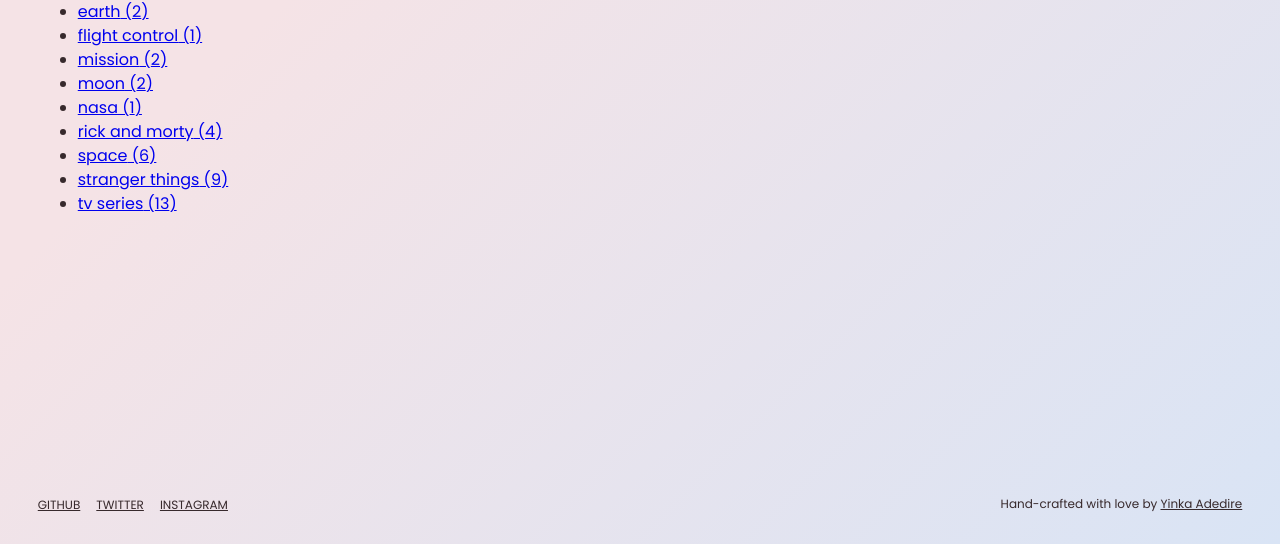
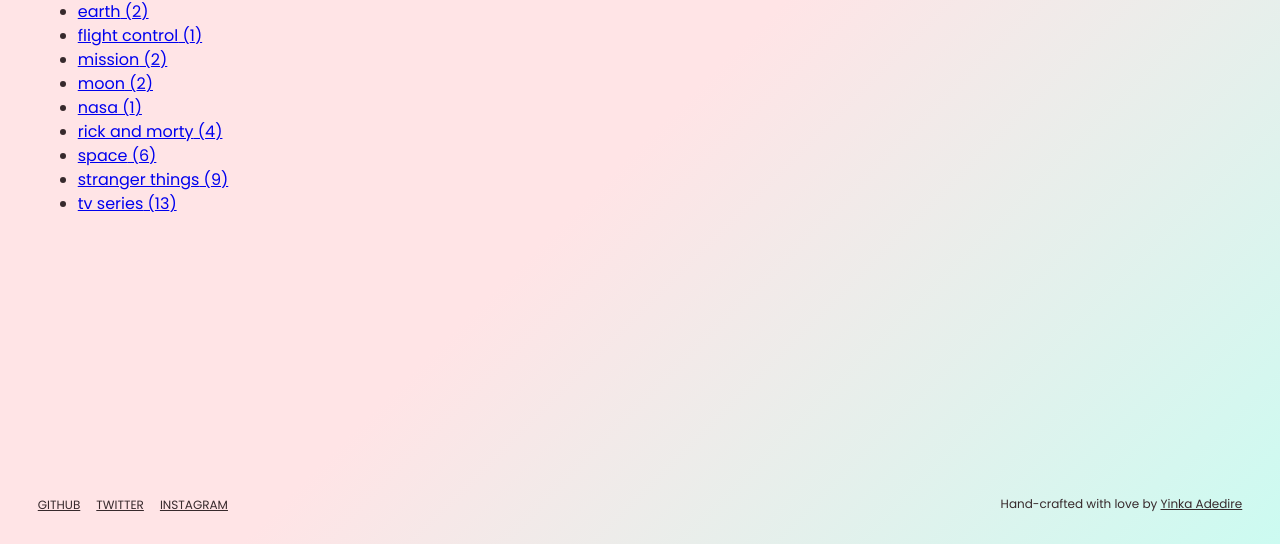
Before and after one commit to yinkakun/gatsby-starter-glass, a Gatsby site: page /tags in a window 1280 px wide. Shown: the part 256-800 px from the top of the page. Built offline with nearby package versions, Linux system fonts and the light colour scheme; Gatsby itself is replaced by a stand-in of ours.

Commit message:
slightly adjust light theme color

```diff
--- a/src/components/global-styles.js
+++ b/src/components/global-styles.js
@@ -1,4 +1,4 @@
-import { createGlobalStyle } from 'styled-components';
+import { createGlobalStyle } from "styled-components";
 
 const GlobalStyle = createGlobalStyle`
 *,
@@ -106,7 +106,7 @@ body {
   color: #37292C;
   background-attachment: fixed;
   background-color: #d9e4f5;
-  background-image: linear-gradient(315deg, #d9e4f5 0%, #f5e3e6 74%);
+  background-image: linear-gradient(315deg, #ccfbf1 0%, #ffe4e6 50%);
 
 }
 
```
